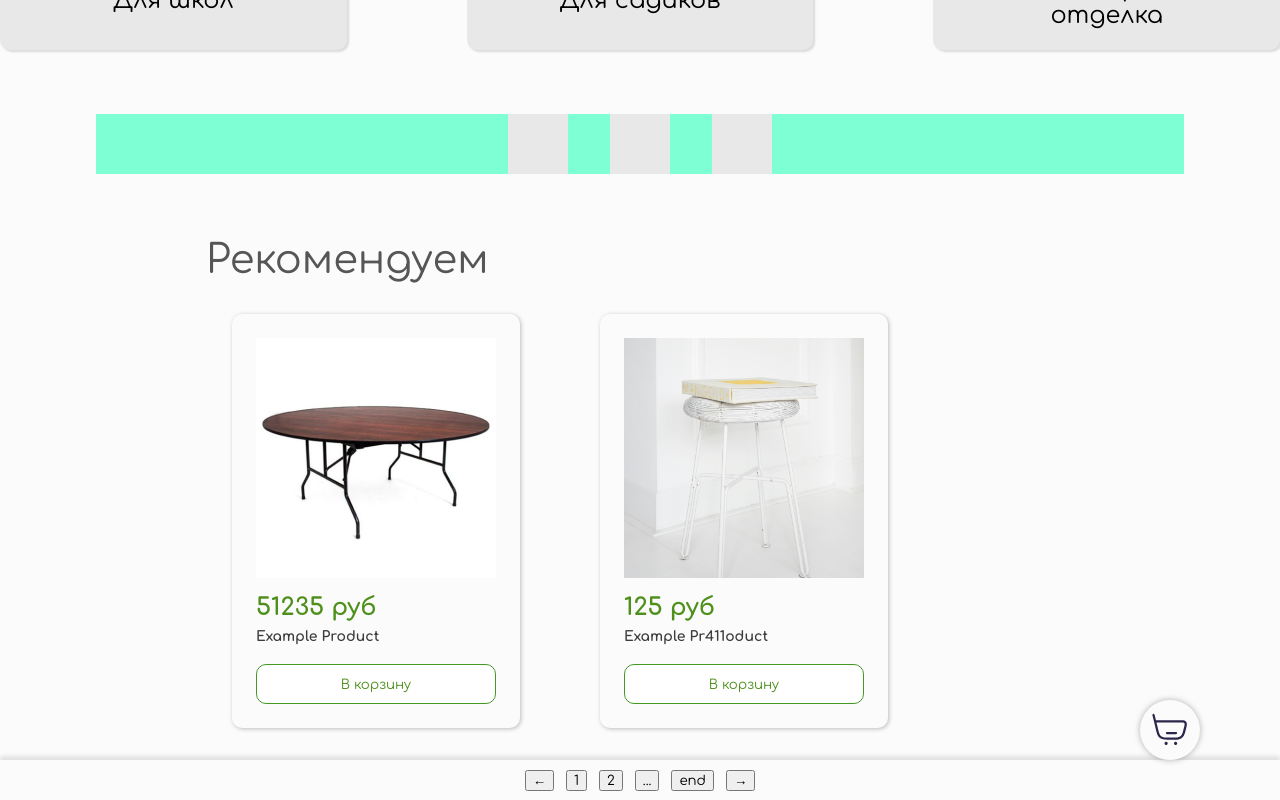
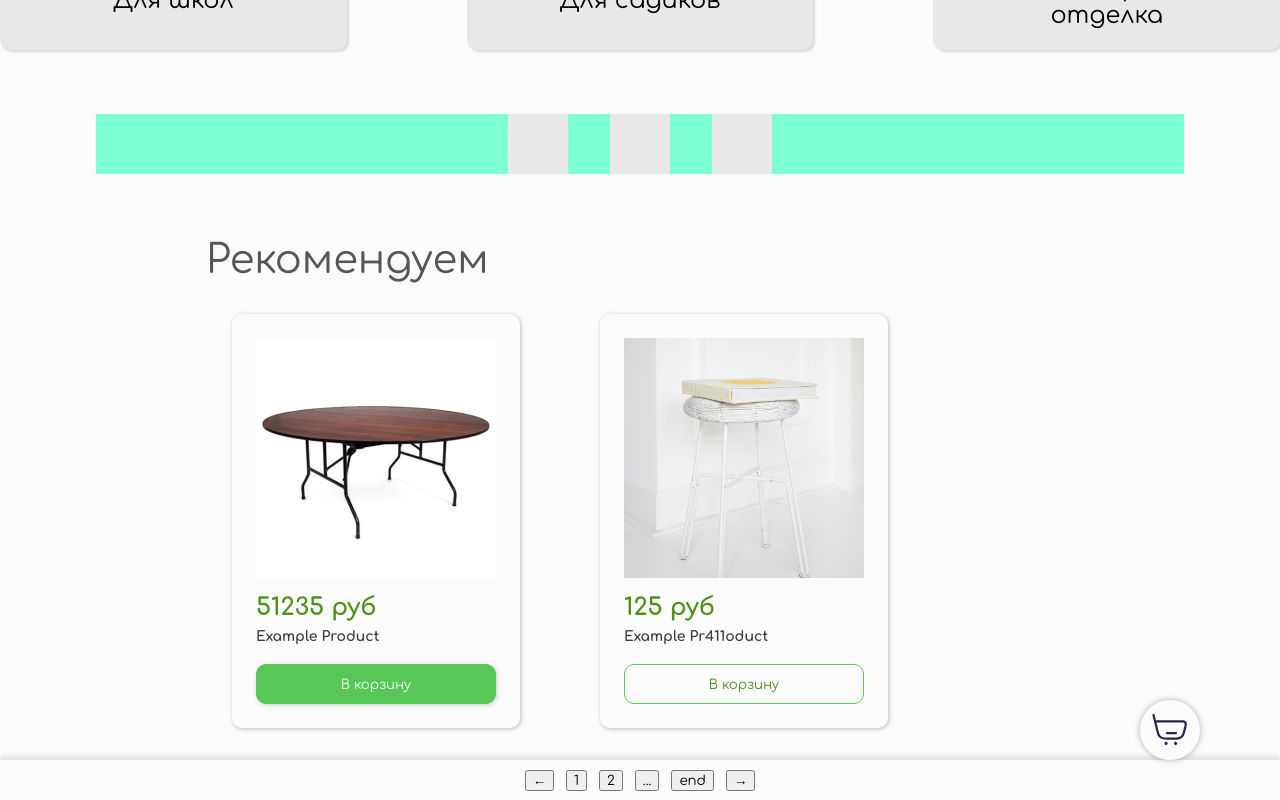
Before and after one commit to r10k5/uchProect, a Vue app: page / in a window 1280 px wide. In both pictures the pointer is over the button 376 px from the left and 684 px from the top of the page. Built offline with nearby package versions, Linux system fonts and the light colour scheme; no server answers.

Commit message:
style(add-to-cart-button): change color and add hover;

```diff
--- a/src/components/AppProductCard.vue
+++ b/src/components/AppProductCard.vue
@@ -31,13 +31,18 @@ const addToCart = () => {
     width: 240px;
     height: 40px;
     border-radius: 10px;
-    border: 1px solid #459927;
-    background-color: #FFF;
+    border: 1px solid #57c757;
+    background-color: #fbfbfb;
     display: flex;
     justify-content: center;
     align-items: center;
     color:#4F901C;
     margin-top: 20px;
+}
+.add-cart-button:hover {
+    background-color: #57c757;
+    color:#f9f9f9;
+    box-shadow:1px 1px 4px rgba(62, 62, 62, 0.25);
 }
 .app-product-name {
     margin: 8px 0px;
```
